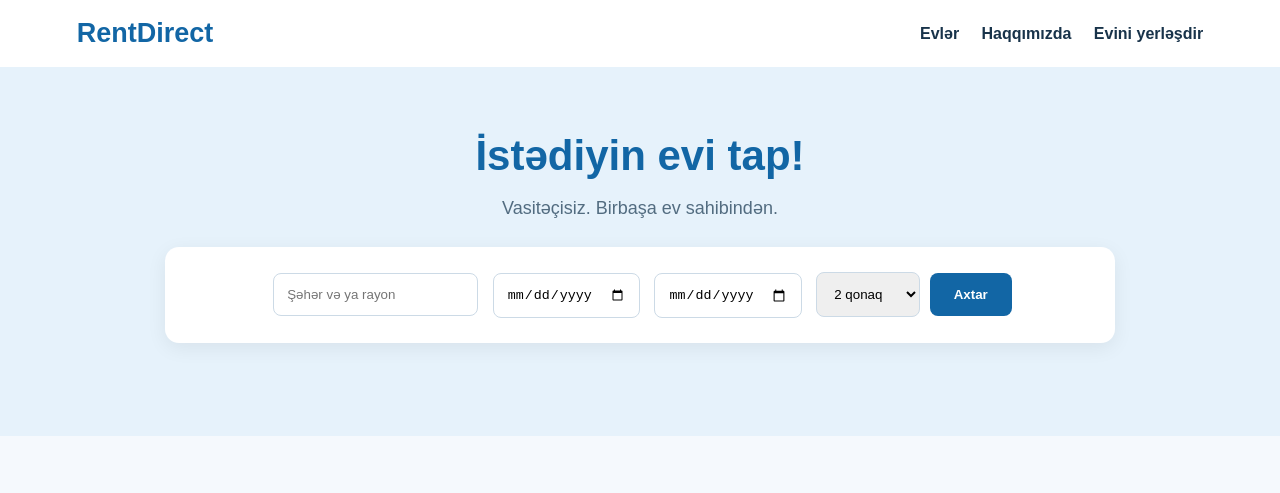
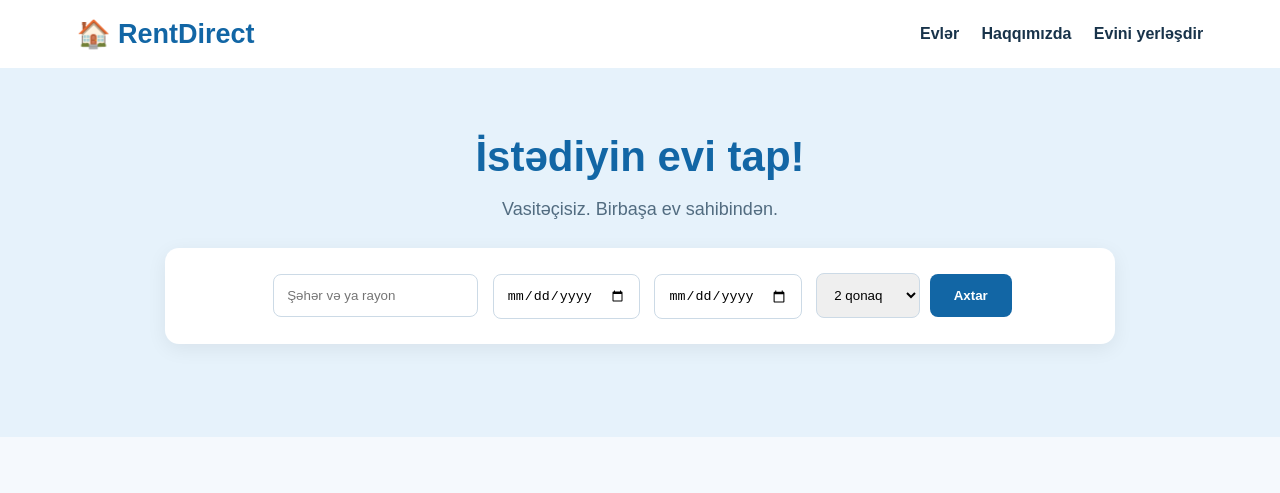
Before and after one commit to quliyevrevan18-bit/rentdirect, a plain HTML site: page index.html in a window 1280 px wide. Shown: the top 493 px of the page. Drawn offline with Linux system fonts and the light colour scheme.

Commit message:
Update index.html

```diff
--- a/index.html
+++ b/index.html
@@ -54,7 +54,7 @@ footer{background:#103c5c;color:white;text-align:center;padding:25px;margin-top:
 <body>
 
 <header>
-<div class="logo">RentDirect</div>
+<div class="logo">🏠 RentDirect</div>
 <nav>
 <a href="#homes">Evlər</a>
 <a href="#about">Haqqımızda</a>
```
